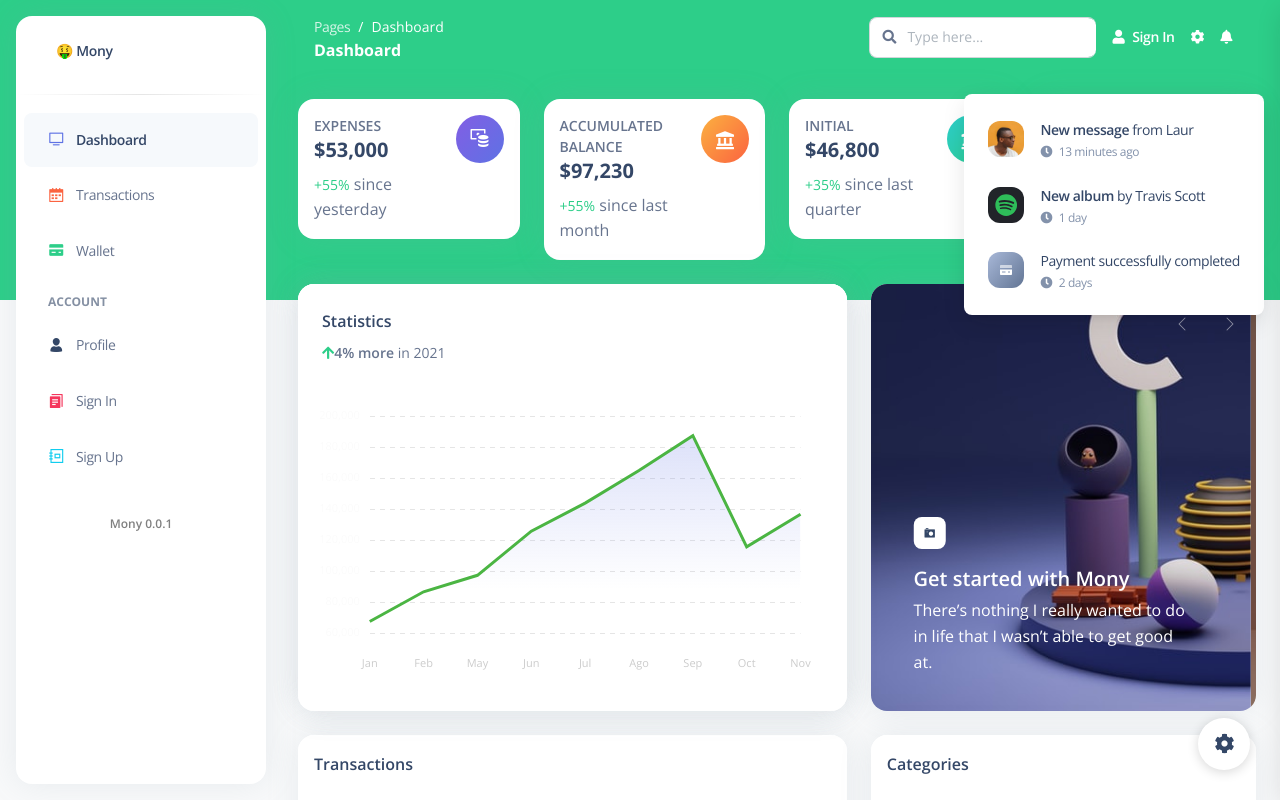
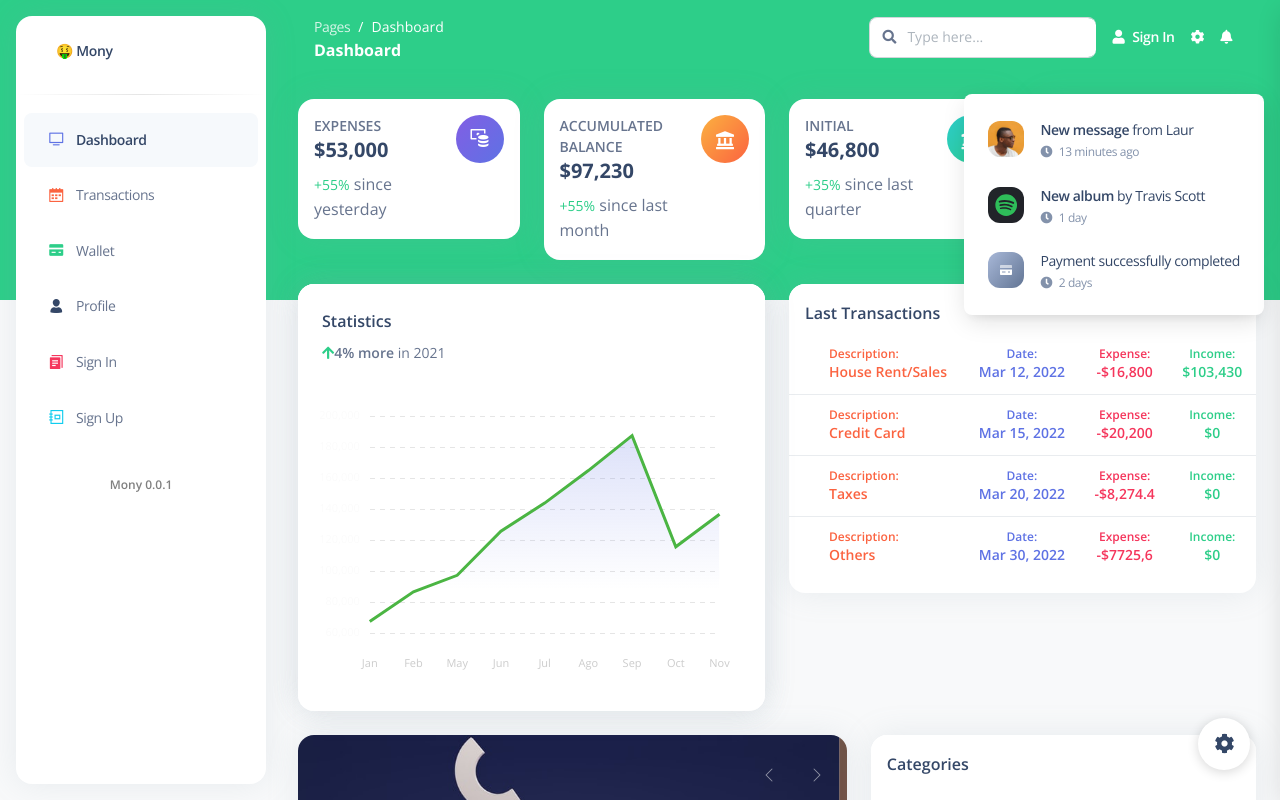
Before and after one commit to rodrigolimasd/vue-mony-site, a Vue app: page /dashboard-default in a window 1280 px wide. Shown: the top 800 px of the page. Built offline with nearby package versions, Linux system fonts and the light colour scheme.

Commit message:
reorganizations layout

```diff
--- a/src/App.vue
+++ b/src/App.vue
@@ -1,32 +1,21 @@
 <template>
-  <div
-    v-show="this.$store.state.layout === 'landing'"
-    class="landing-bg h-100 bg-gradient-primary position-fixed w-100"
-  ></div>
-  <sidenav
-    :custom_class="this.$store.state.mcolor"
-    :class="[
-      this.$store.state.isTransparent,
-      this.$store.state.isRTL ? 'fixed-end' : 'fixed-start'
-    ]"
-    v-if="this.$store.state.showSidenav"
-  />
-  <main
-    class="main-content position-relative max-height-vh-100 h-100 border-radius-lg"
-  >
+  <div v-show="this.$store.state.layout === 'landing'"
+    class="landing-bg h-100 bg-gradient-primary position-fixed w-100">
+  </div>
+  <sidenav :custom_class="this.$store.state.mcolor"
+    :class="[ this.$store.state.isTransparent, 'fixed-start']"
+    v-if="this.$store.state.showSidenav"/>
+
+  <main class="main-content position-relative max-height-vh-100 h-100 border-radius-lg">
     <!-- nav -->
-    <navbar
+    <navbar v-if="this.$store.state.showNavbar"
       :class="[navClasses]"
-      :textWhite="
-        this.$store.state.isAbsolute ? 'text-white opacity-8' : 'text-white'
-      "
+      :textWhite="this.$store.state.isAbsolute ? 'text-white opacity-8' : 'text-white'"
       :minNav="navbarMinimize"
-      v-if="this.$store.state.showNavbar"
     />
     <router-view />
     <app-footer v-show="this.$store.state.showFooter" />
-    <configurator
-      :toggle="toggleConfigurator"
+    <configurator :toggle="toggleConfigurator"
       :class="[
         this.$store.state.showConfig ? 'show' : '',
         this.$store.state.hideConfigButton ? 'd-none' : ''
@@ -35,10 +24,10 @@
   </main>
 </template>
 <script>
-import Sidenav from "./examples/Sidenav";
-import Configurator from "@/examples/Configurator.vue";
-import Navbar from "@/examples/Navbars/Navbar.vue";
-import AppFooter from "@/examples/Footer.vue";
+import Sidenav from "./components/layout/Sidenav";
+import Configurator from "@/components/layout/Configurator.vue";
+import Navbar from "@/components/layout/Navbars/Navbar.vue";
+import AppFooter from "@/components/layout/Footer.vue";
 import { mapMutations } from "vuex";
 
 export default {
--- a/src/examples/Navbars/Navbar.vue
+++ b/src/components/layout/Navbars/Navbar.vue
@@ -75,7 +75,7 @@
                   <div class="py-1 d-flex">
                     <div class="my-auto">
                       <img
-                        src="../../assets/img/team-2.jpg"
+                        src="../../../assets/img/team-2.jpg"
                         class="avatar avatar-sm me-3"
                         alt="user image"
                       />
@@ -98,7 +98,7 @@
                   <div class="py-1 d-flex">
                     <div class="my-auto">
                       <img
-                        src="../../assets/img/small-logos/logo-spotify.svg"
+                        src="../../../assets/img/small-logos/logo-spotify.svg"
                         class="avatar avatar-sm bg-gradient-dark me-3"
                         alt="logo spotify"
                       />
--- a/src/examples/Sidenav/SidenavCard.vue
+++ b/src/components/layout/Sidenav/SidenavCard.vue
@@ -10,7 +10,7 @@
   </div>
 </template>
 <script>
-import img from "../../assets/img/illustrations/icon-documentation.svg";
+import img from "../../../assets/img/illustrations/icon-documentation.svg";
 
 export default {
   name: "sidenav-card",
--- a/src/examples/Sidenav/SidenavList.vue
+++ b/src/components/layout/Sidenav/SidenavList.vue
@@ -38,11 +38,6 @@
             <i class="ni ni-credit-card text-success text-sm opacity-10"></i>
           </template>
         </sidenav-item>
-      </li>
-      <li class="mt-3 nav-item">
-        <h6 class="text-xs ps-4 text-uppercase font-weight-bolder opacity-6 ms-2">
-          ACCOUNT
-        </h6>
       </li>
       <li class="nav-item">
         <sidenav-item
--- a/src/views/Dashboard.vue
+++ b/src/views/Dashboard.vue
@@ -50,22 +50,17 @@
           </div>
         </div>
         <div class="row">
-          <div class="col-lg-7 mb-lg">
+          <div class="col-lg-6 mb-lg">
             <!-- line chart -->
             <div class="card z-index-2">
               <gradient-line-chart />
             </div>
           </div>
-          <div class="col-lg-5">
-            <carousel />
-          </div>
-        </div>
-        <div class="row mt-4">
-          <div class="col-lg-7 mb-lg-0 mb-4">
+          <div class="col-lg-6 mb-lg-0 mb-4">
             <div class="card">
               <div class="p-3 pb-0 card-header">
                 <div class="d-flex justify-content-between">
-                  <h6 class="mb-2">Transactions</h6>
+                  <h6 class="mb-2">Last Transactions</h6>
                 </div>
               </div>
               <div class="table-responsive">
@@ -103,6 +98,11 @@
                 </table>
               </div>
             </div>
+          </div>
+        </div>
+        <div class="row mt-4">
+          <div class="col-lg-7">
+            <carousel />
           </div>
           <div class="col-lg-5">
             <categories-card />
--- a/src/views/VirtualReality.vue
+++ b/src/views/VirtualReality.vue
@@ -95,9 +95,9 @@
 </template>
 
 <script>
-import Sidenav from "@/examples/Sidenav";
-import AppFooter from "@/examples/Footer.vue";
-import Navbar from "@/examples/Navbars/Navbar.vue";
+import Sidenav from "@/components/layout/Sidenav";
+import AppFooter from "@/components/layout/Footer.vue";
+import Navbar from "@/components/layout/Navbars/Navbar.vue";
 import CardCalendar from "./components/CardCalendar.vue";
 import CardEmail from "./components/CardEmail.vue";
 import CardToDo from "./components/CardToDo.vue";
```
Also changed, not shown: src/components/layout/Sidenav/index.vue (renamed from src/examples/Sidenav/index.vue, +4 -6 lines), src/components/layout/Breadcrumbs.vue (renamed from src/examples/Breadcrumbs.vue), src/components/layout/Configurator.vue (renamed from src/examples/Configurator.vue), src/components/layout/Footer.vue (renamed from src/examples/Footer.vue), src/components/layout/Sidenav/SidenavItem.vue (renamed from src/examples/Sidenav/SidenavItem.vue).
